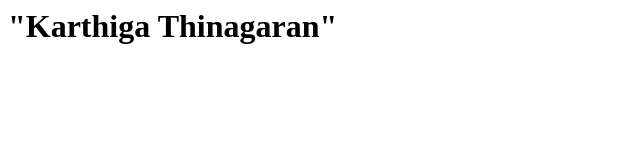
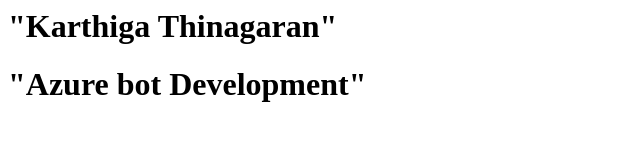
Before and after one commit to Karthiga-Git/gitdemo, a plain HTML site: page index.html in a window 1280 px wide. Shown: the whole page, without its empty margins (0-640 px from the left). Drawn offline with Linux system fonts and the light colour scheme.

Commit message:
index file added a new line

```diff
--- a/index.html
+++ b/index.html
@@ -1 +1,2 @@
 <h1>"Karthiga Thinagaran"</h1>
+<h1>"Azure bot Development"</h1>
```
